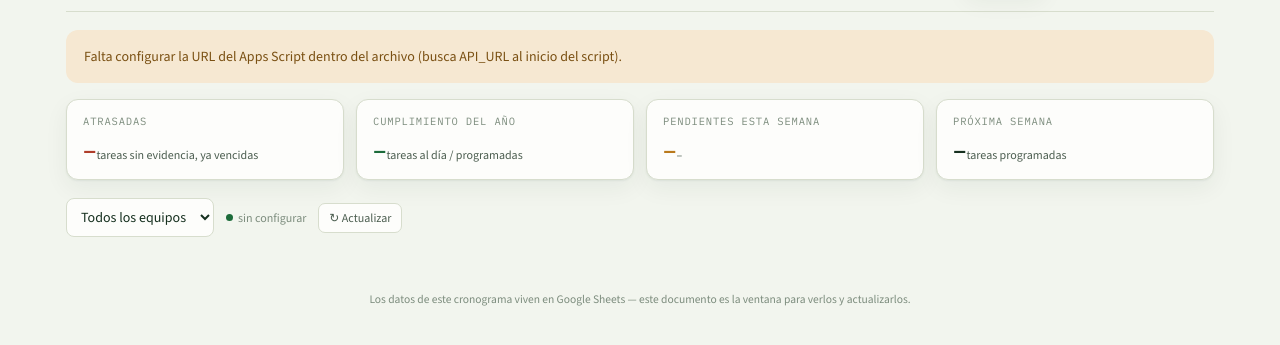
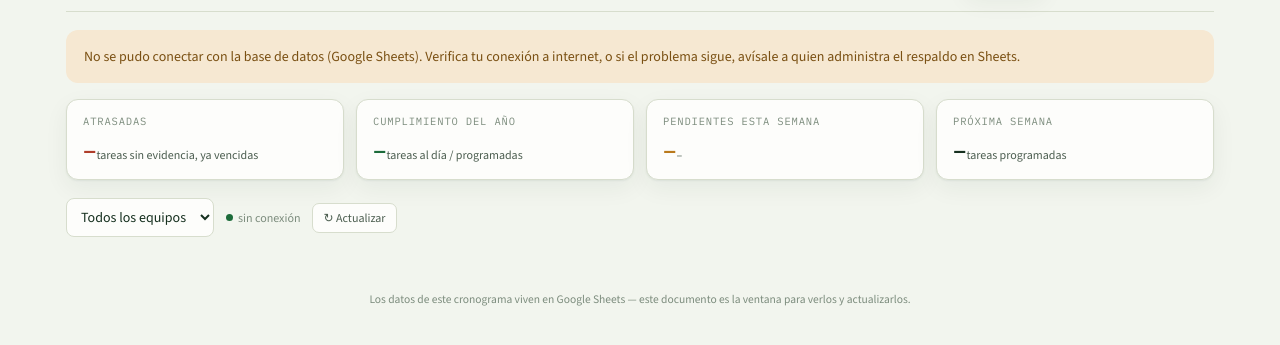
Before and after one commit to borjajhom30-coder/Cronograma-de-Mantenimiento-planta, a plain HTML site: page index.html in a window 1280 px wide. Shown: the part 97-442 px from the top of the page. Drawn offline with nearby package versions, Linux system fonts and the light colour scheme; no server answers.

Commit message:
Update index.html

```diff
--- a/index.html
+++ b/index.html
@@ -389,7 +389,7 @@
   /* ============ CONFIGURA AQUÍ TU BACKEND DE GOOGLE SHEETS ============ */
   /* Pega aquí la URL que te entrega Google al implementar el Apps Script
      (termina en /exec). Sin esto la app no tiene datos que mostrar. */
-  var API_URL = "REEMPLAZA_ESTA_LINEA_CON_TU_URL_DE_APPS_SCRIPT";
+  var API_URL = "https://script.google.com/macros/s/AKfycbycvssDN13INY-ggRhhYJsTybEVVBgDF7QE0Z-nypEmfnIqX3fvv23-sja02xTEsLyS/exec";
   var REFRESCO_MS = 45000; // cada cuánto se refresca sola (45 segundos)
 
   /* ============ Fechas y semanas 2026 ============ */
```
